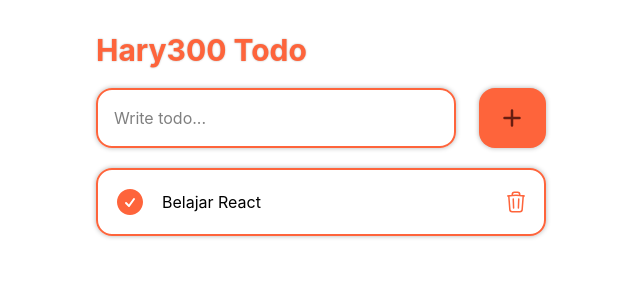
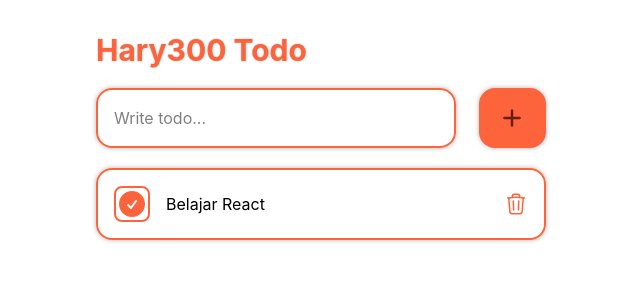
Before and after one commit to Hary300/Personal-Project-22-ToDoList-With-React, a React (Vite) app: page / in a window 1280 px wide. Both pictures are taken after a click on the button 449 px from the left and 202 px from the top of the page. Shown: the top 300 px of the page, without its empty margins (319-959 px from the left). Built offline with nearby package versions, Linux system fonts and the light colour scheme.

Commit message:
chore: seperate TodoToggle component

```diff
--- a/src/components/TodoItem.jsx
+++ b/src/components/TodoItem.jsx
@@ -1,4 +1,5 @@
 import TodoDelete from './TodoDelete';
+import TodoToggle from './TodoToggle';
 
 export default function TodoItem({ todos, setTodos }) {
   return (
@@ -10,36 +11,13 @@ export default function TodoItem({ todos, setTodos }) {
             className='p-4 rounded-2xl border-2 border-[#fe643b] shadow-[0_0_5px_rgba(0,0,0,0.3)] flex justify-between'
           >
             <div className='flex justify-center items-center gap-4'>
-              <button
-                className='cursor-pointer flex justify-center items-center'
-                onClick={() =>
-                  setTodos(
-                    todos.map((todo, indexTodo) => {
-                      if (indexTodo === index) {
-                        return { ...todo, done: !todo.done };
-                      }
-                      return todo;
-                    })
-                  )
-                }
-              >
-                {todo.done ? (
-                  <svg
-                    xmlns='http://www.w3.org/2000/svg'
-                    viewBox='0 0 24 24'
-                    fill='#fe643b'
-                    className='size-8'
-                  >
-                    <path
-                      fillRule='evenodd'
-                      d='M2.25 12c0-5.385 4.365-9.75 9.75-9.75s9.75 4.365 9.75 9.75-4.365 9.75-9.75 9.75S2.25 17.385 2.25 12Zm13.36-1.814a.75.75 0 1 0-1.22-.872l-3.236 4.53L9.53 12.22a.75.75 0 0 0-1.06 1.06l2.25 2.25a.75.75 0 0 0 1.14-.094l3.75-5.25Z'
-                      clipRule='evenodd'
-                    />
-                  </svg>
-                ) : (
-                  <div className='size-8 rounded-lg border-2 border-[#fe643b] '></div>
-                )}
-              </button>
+              <TodoToggle
+                todos={todos}
+                setTodos={setTodos}
+                todo={todo}
+                index={index}
+              />
+
               {todo.text}
             </div>
             <TodoDelete todos={todos} setTodos={setTodos} index={index} />
--- a/src/components/TodoToggle.jsx
+++ b/src/components/TodoToggle.jsx
@@ -1,3 +1,30 @@
-export default function TodoToggle() {
-  return <></>;
+export default function TodoToggle({ todos, setTodos, todo, index }) {
+  return (
+    <button
+      className={`p-4 cursor-pointer flex justify-center items-center relative rounded-lg border-2 border-[#fe643b]`}
+      onClick={() =>
+        setTodos(
+          todos.map((todo, indexTodo) => {
+            if (indexTodo === index) {
+              return { ...todo, done: !todo.done };
+            }
+            return todo;
+          })
+        )
+      }
+    >
+      <svg
+        xmlns='http://www.w3.org/2000/svg'
+        viewBox='0 0 24 24'
+        fill='#fe643b'
+        className={`size-8 transition-all duration-300 ${todo.done ? 'opacity-100 scale-100' : 'opacity-0 scale-50'} absolute left-0`}
+      >
+        <path
+          fillRule='evenodd'
+          d='M2.25 12c0-5.385 4.365-9.75 9.75-9.75s9.75 4.365 9.75 9.75-4.365 9.75-9.75 9.75S2.25 17.385 2.25 12Zm13.36-1.814a.75.75 0 1 0-1.22-.872l-3.236 4.53L9.53 12.22a.75.75 0 0 0-1.06 1.06l2.25 2.25a.75.75 0 0 0 1.14-.094l3.75-5.25Z'
+          clipRule='evenodd'
+        />
+      </svg>
+    </button>
+  );
 }
```
